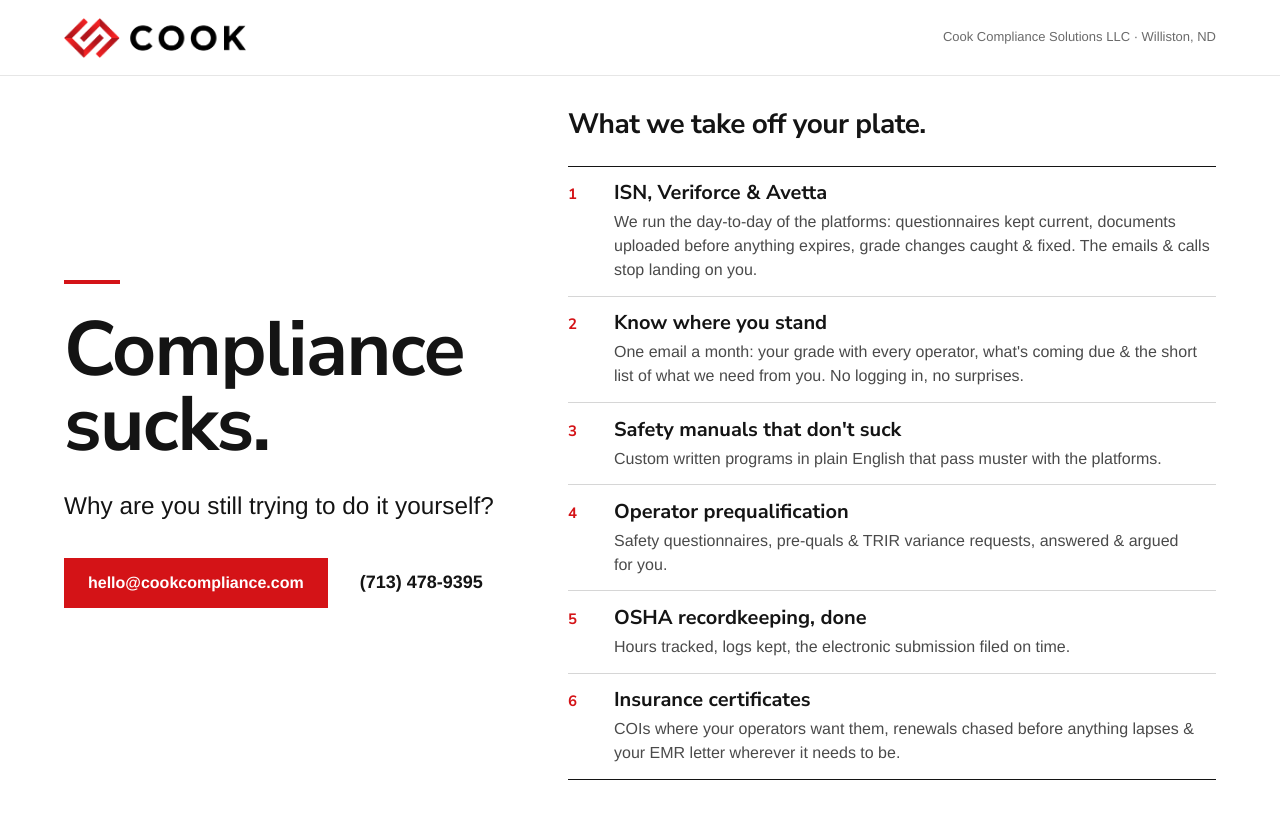
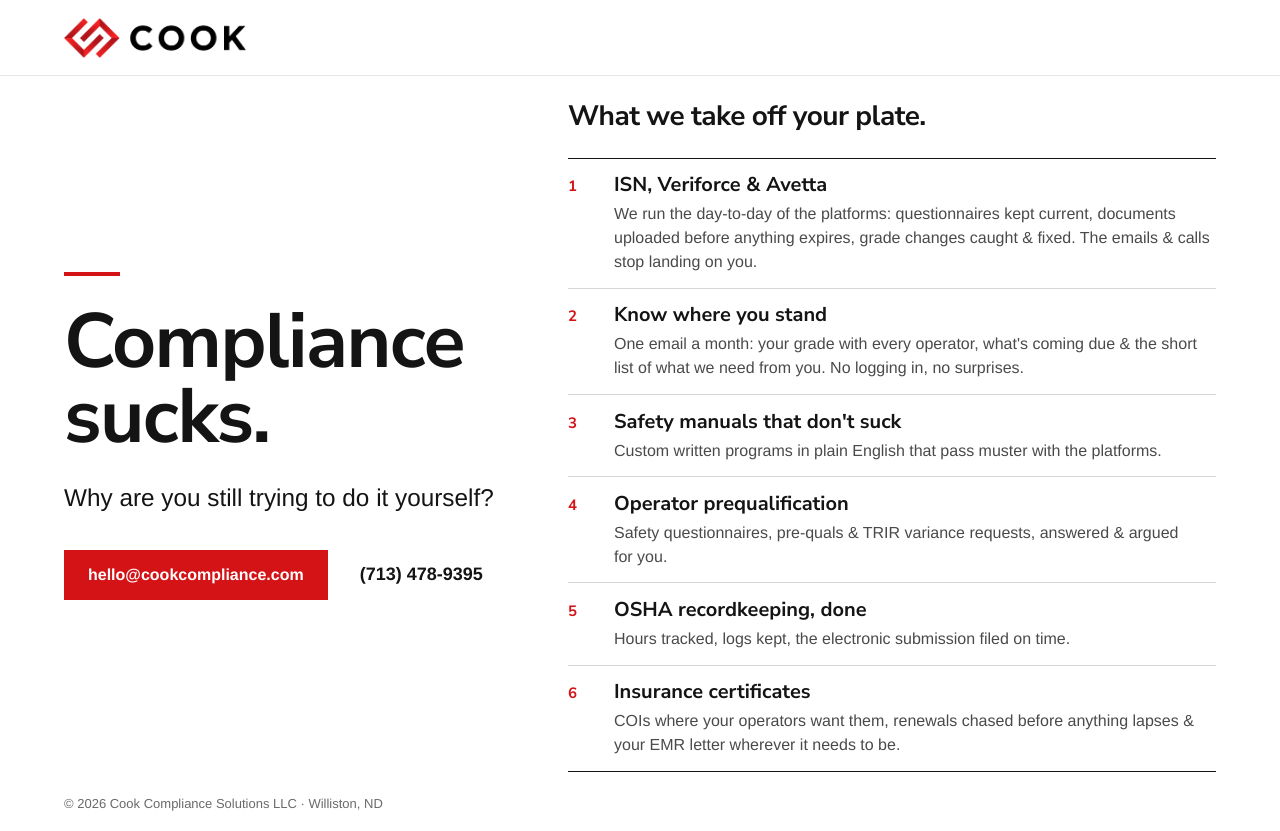
Before and after one commit to davidavalerio/cookcompliance.com, a plain HTML site: page index.html in a window 1280 px wide. Drawn offline with Linux system fonts and the light colour scheme.

Commit message:
Footer stays; on desktop it sits at the bottom of the window (COOK-281)

```diff
--- a/index.html
+++ b/index.html
@@ -40,9 +40,8 @@
     h1, h2, h3, .num { font-family: Avenir, 'Avenir Next', 'Nunito Sans', 'Helvetica Neue', Arial, sans-serif; font-weight: 800; }
 
     /* Header */
-    .header { flex: none; display: flex; align-items: center; justify-content: space-between; gap: 20px; padding: 0 var(--gutter); height: 76px; border-bottom: 1px solid var(--rule-light); }
+    .header { flex: none; display: flex; align-items: center; padding: 0 var(--gutter); height: 76px; border-bottom: 1px solid var(--rule-light); }
     .header img { height: 40px; width: auto; }
-    .company { font-size: 13px; line-height: 1.4; color: var(--gray-muted); text-align: right; }
 
     /* The one screen: hook on the left, services on the right */
     .main { flex: 1 1 auto; display: flex; align-items: center; gap: 72px; padding: 40px var(--gutter); }
@@ -66,10 +65,14 @@
     .row h3 { margin: 0; font-size: 20px; line-height: 1.25; }
     .row p { margin: 0; font-size: 16px; line-height: 1.5; color: var(--gray-text); text-wrap: pretty; }
 
+    /* Footer */
+    .footer { flex: none; padding: 20px var(--gutter) 28px; font-size: 13px; color: var(--gray-muted); }
+
     /* Desktop: the rows open up with the height of the window */
     @media (min-width: 1025px) {
-      .main { padding: clamp(24px, 4svh, 48px) var(--gutter); }
+      .main { padding: clamp(16px, 3svh, 48px) var(--gutter); }
       .row { padding: clamp(11px, 1.7svh, 22px) 0; }
+      .footer { padding: 0 var(--gutter) 20px; }
     }
 
     /* Between desktop and phone: the two halves stack */
@@ -83,9 +86,6 @@
       :root { --gutter: 20px; }
       .header { height: 64px; }
       .header img { height: 30px; }
-      .company { font-size: 12px; }
-      .company span { display: block; }
-      .company .sep { display: none; }
       .main { gap: 88px; padding: 56px var(--gutter) 56px; }
       .hero { gap: 22px; }
       .rule { width: 40px; height: 3px; }
@@ -95,6 +95,7 @@
       .services h2 { font-size: 24px; }
       .row { gap: 14px; padding: 20px 0; }
       .row h3 { font-size: 19px; }
+      .footer { padding: 20px var(--gutter) 28px; font-size: 12px; line-height: 1.5; }
     }
   </style>
 </head>
@@ -102,7 +103,6 @@
 
   <header class="header">
     <a href="/"><img src="logo-horizontal.png" alt="Cook Compliance"></a>
-    <div class="company"><span>Cook Compliance Solutions LLC</span><span class="sep"> · </span><span>Williston, ND</span></div>
   </header>
 
   <main class="main">
@@ -165,5 +165,7 @@
     </section>
   </main>
 
+  <footer class="footer">© 2026 Cook Compliance Solutions LLC · Williston, ND</footer>
+
 </body>
 </html>
```
Also changed, not shown: 1 other file.
